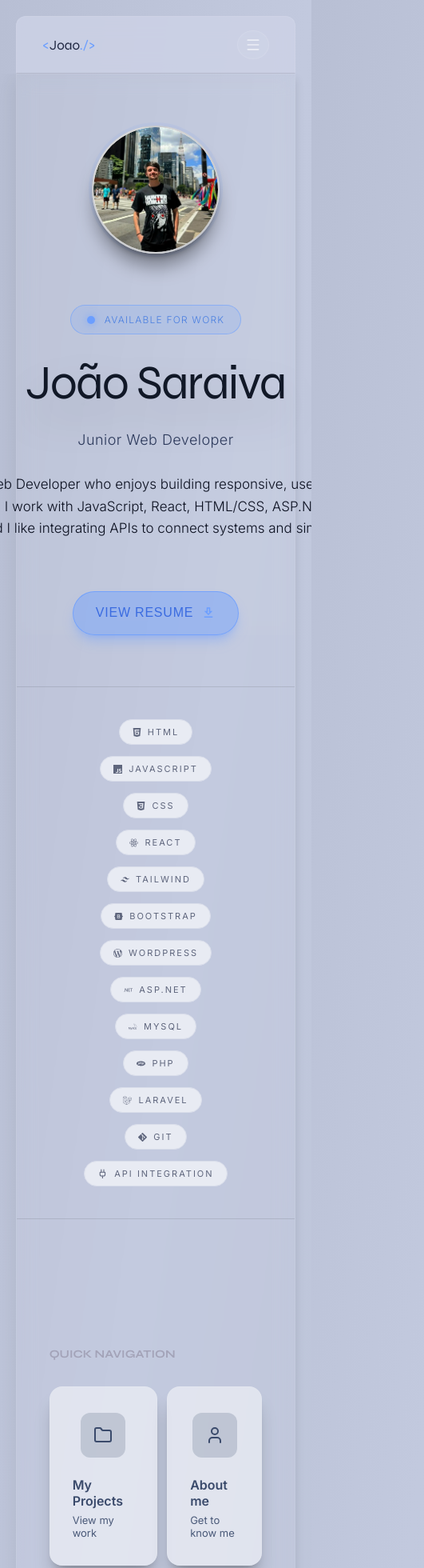
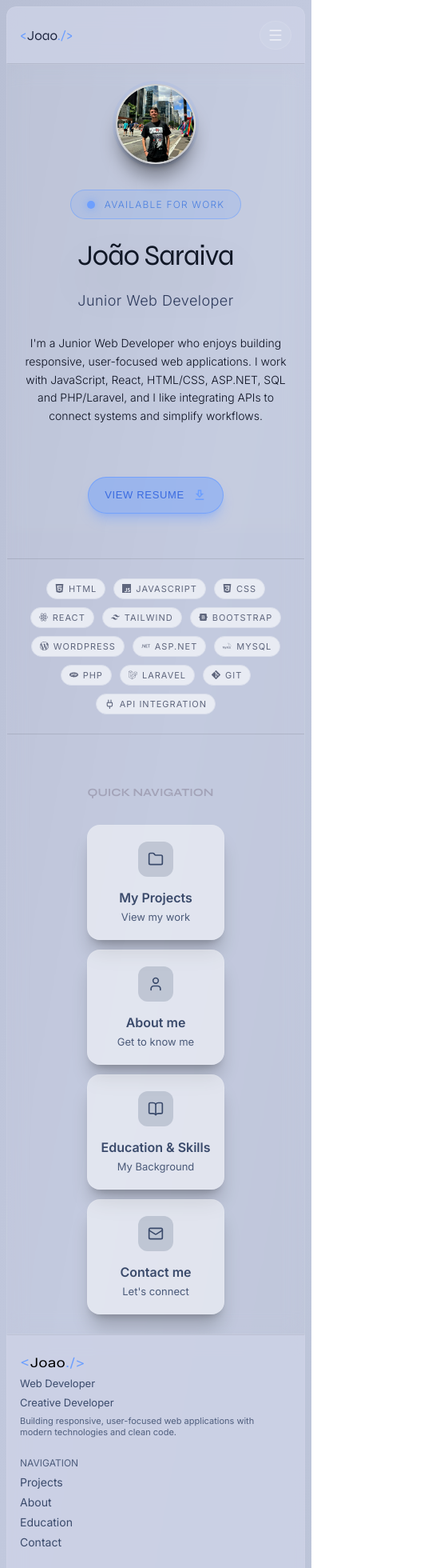
Before and after one commit to joaosaraiva1999/portfolio-joaosaraiva, a React (Vite) app: page / in a window 390 px wide. Shown: the top 1960 px of the page at 80% size, 531 px wide, since content can reach past the window. Built offline with nearby package versions, Linux system fonts and the light colour scheme.

Commit message:
make the entire site responsive for mobile and tablet

```diff
--- a/src/components/Footer/Footer.css
+++ b/src/components/Footer/Footer.css
@@ -1,7 +1,8 @@
 .footer {
   max-width: 100%;
   width: 100%;
-  height: 268px;
+  height: auto;
+  min-height: 268px;
   display: flex;
   flex-direction: column;
   background: linear-gradient(315deg,
@@ -60,9 +61,10 @@
   justify-content: space-between;
   align-items: center;
   width: 100%;
-  height: 212px;
+  height: auto;
+  min-height: 212px;
   border-bottom: 1px solid rgba(0, 0, 0, 0.10);
-  padding: 40px 56px 40px 56px;
+  padding: clamp(1.5rem, 4vw, 2.5rem) clamp(1.5rem, 4vw, 3.5rem);
 }
 
 .Secondary_Footer {
@@ -71,7 +73,7 @@
   align-items: center;
   width: 100%;
   height: 56px;
-  padding: 16px 56px 16px 56px;
+  padding: 16px clamp(1.5rem, 4vw, 3.5rem);
 }
 
 .Secondary_Footer span {
@@ -265,3 +267,28 @@
     height: auto;
   }
 }
+
+@media (max-width: 480px) {
+  .Main_Footer {
+    padding: 1.5rem 1rem;
+    gap: 1.5rem;
+  }
+
+  .Secondary_Footer {
+    padding: 1rem;
+    text-align: center;
+    gap: 8px;
+  }
+
+  .Secondary_Footer span {
+    font-size: 11px;
+  }
+
+  .Footer_Roles span {
+    font-size: 13px;
+  }
+
+  .Footer_Quote {
+    font-size: 11px;
+  }
+}
--- a/src/components/Footer/Footer.jsx
+++ b/src/components/Footer/Footer.jsx
@@ -30,10 +30,10 @@ export default function Footer() {
             <span className={theme}>NAVIGATION</span>
           </div>
           <div className={`Second_Links_Footer_Section ${theme}`}>
-            <a className={theme} href="#projects">Projects</a>
-            <a className={theme} href="#about">About</a>
-            <a className={theme} href="#education">Education</a>
-            <a className={theme} href="#contact">Contact</a>
+            <a className={theme} href="/projects">Projects</a>
+            <a className={theme} href="/about">About</a>
+            <a className={theme} href="/education">Education</a>
+            <a className={theme} href="/contacts">Contact</a>
           </div>
         </div>
         <div className={`Third_Footer_Section ${theme}`}>
@@ -51,7 +51,7 @@ export default function Footer() {
       </section>
       <section className={`Secondary_Footer ${theme}`}>
         <span className={theme}>© 2026 João Saraiva. All rights reserved.</span>
-        <span className={theme}>Designed & Developed by <a href="#about" className={theme}>João Saraiva</a></span>
+        <span className={theme}>Designed & Developed by <a href="/about" className={theme}>João Saraiva</a></span>
       </section>
     </footer>
   )
--- a/src/components/Header/Header.css
+++ b/src/components/Header/Header.css
@@ -130,6 +130,8 @@
   background-color: #1a1a1a;
   z-index: 999;
   position: fixed;
+  top: 0;
+  right: 0;
   border-radius: 12px 0 0 0;
 
 }
@@ -398,3 +400,18 @@
 
 
 }
+
+@media (max-width: 480px) {
+  .header {
+    padding: 0 1rem;
+  }
+
+  .resume {
+    display: none;
+  }
+
+  .sidebar.open {
+    width: 100%;
+    border-radius: 0;
+  }
+}
--- a/src/components/SecondaryHeader/SecondaryHeader.css
+++ b/src/components/SecondaryHeader/SecondaryHeader.css
@@ -4,7 +4,7 @@
   align-items: center;
   justify-content: space-between;
   margin-bottom: 48px;
-  padding: 0 337px;
+  padding: var(--spacing-sub-page);
   gap: 1rem;
   flex-wrap: wrap;
 }
@@ -93,11 +93,6 @@
 
 /*Media Queries*/
 
-@media (max-width: 1200px) {
-  .Secondary-Header {
-    padding: 0 4vw;
-  }
-}
 
 @media (max-width: 768px) {
   .Secondary-Header {
--- a/src/index.css
+++ b/src/index.css
@@ -1,17 +1,11 @@
 /* Google Fonts loaded via <link> in index.html for non-blocking font fetch */
-
-/* Respect user preference for reduced motion — also helps low-end devices */
-@media (prefers-reduced-motion: reduce) {
-  *, *::before, *::after {
-    animation-duration: 0.01ms !important;
-    animation-iteration-count: 1 !important;
-    transition-duration: 0.01ms !important;
-    scroll-behavior: auto !important;
-  }
-}
 
 :root {
   --spacing-sub-page: 0 337px 0 337px;
+}
+
+html {
+  overflow-x: hidden;
 }
 
 * {
@@ -28,7 +22,8 @@ body {
     #1a1a1a;
   min-height: 100vh;
   color: #333;
-  margin: 20px;
+  margin: clamp(8px, 2vw, 20px);
+  overflow-x: hidden;
 }
 
 html[data-theme="light"] body {
@@ -46,3 +41,23 @@ html[data-theme="light"] body {
 .app-wrapper.light {
   border-radius: 11px;
 }
+
+/* ── Responsive spacing ── */
+
+@media (max-width: 1200px) {
+  :root {
+    --spacing-sub-page: 0 4vw 0 4vw;
+  }
+}
+
+@media (max-width: 768px) {
+  :root {
+    --spacing-sub-page: 0 1rem 0 1rem;
+  }
+}
+
+@media (max-width: 480px) {
+  :root {
+    --spacing-sub-page: 0 0.75rem 0 0.75rem;
+  }
+}
--- a/src/pages/About/About.css
+++ b/src/pages/About/About.css
@@ -5,7 +5,7 @@
   border-radius: 12px;
   margin: var(--spacing-sub-page);
   display: flex;
-  padding: 48px;
+  padding: clamp(1.5rem, 4vw, 3rem);
   gap: 4rem;
 }
 
@@ -158,3 +158,60 @@
     0 20px 25px -5px rgba(0, 0, 0, 0.2),
     0 8px 10px -6px rgba(0, 0, 0, 0.2);
 }
+
+/* Media Queries */
+
+@media (max-width: 768px) {
+  .about-page {
+    flex-direction: column;
+    gap: 2rem;
+  }
+
+  .about-left,
+  .about-right {
+    width: 100%;
+  }
+
+  .title h1 {
+    font-size: 36px;
+  }
+
+  .about-text p {
+    font-size: 16px;
+  }
+}
+
+@media (max-width: 480px) {
+  .about-page {
+    gap: 1.5rem;
+  }
+
+  .grid-list {
+    grid-template-columns: 1fr;
+  }
+
+  .experience-first-section {
+    flex-direction: column;
+    align-items: flex-start;
+    gap: 4px;
+  }
+
+  .title h1 {
+    font-size: 28px;
+    margin-bottom: 24px;
+  }
+
+  .title-skills h2,
+  .title-tools h2,
+  .title-experience h2 {
+    font-size: 20px;
+  }
+
+  .about-text p {
+    font-size: 15px;
+  }
+
+  .grid-list .card {
+    padding: 14px 16px;
+  }
+}
--- a/src/pages/Contacts/Contacts.css
+++ b/src/pages/Contacts/Contacts.css
@@ -1,3 +1,9 @@
 .contacts-page {
-  padding: 2rem;
+  background: rgba(255, 255, 255, 0.03);
+  backdrop-filter: blur(12px);
+  border: 1px solid rgba(255, 255, 255, 0.08);
+  border-radius: 1rem;
+  margin: var(--spacing-sub-page);
+  padding: clamp(1.5rem, 2.5vw, 3rem);
+  transition: all ease-in 0.3ms;
 }
--- a/src/pages/Education/Education.css
+++ b/src/pages/Education/Education.css
@@ -3,7 +3,7 @@
   backdrop-filter: blur(12px);
   border: 1px solid rgba(255, 255, 255, 0.08);
   border-radius: 1rem;
-  margin: 0 337px;
+  margin: var(--spacing-sub-page);
   padding: clamp(1.5rem, 2.5vw, 3rem);
   transition: all ease-in 0.3ms;
 }
--- a/src/pages/Home/Home.css
+++ b/src/pages/Home/Home.css
@@ -7,12 +7,12 @@
 .skills {
   max-width: 100%;
   width: 100%;
-  padding-bottom: 80px;
+  padding-bottom: clamp(2.5rem, 6vw, 5rem);
 }
 
 .quicknav {
   width: 100%;
-  padding: 80px;
+  padding: clamp(2rem, 6vw, 5rem);
   display: flex;
   align-items: center;
   flex-direction: column;
@@ -21,7 +21,7 @@
 .hero {
   width: 100%;
   height: auto;
-  padding: 64px;
+  padding: clamp(2rem, 6vw, 4rem);
   display: flex;
   align-items: center;
   justify-content: center;
@@ -100,9 +100,9 @@
   gap: 14px;
   justify-content: center;
   align-items: center;
-  padding: 40px 80px;
+  padding: clamp(1.5rem, 4vw, 2.5rem) clamp(1.5rem, 6vw, 5rem);
   width: 100%;
-  margin-top: 64px;
+  margin-top: clamp(2rem, 5vw, 4rem);
   border-top: 1px solid rgba(255, 255, 255, 0.08);
   border-bottom: 1px solid rgba(255, 255, 255, 0.08);
 }
@@ -133,7 +133,8 @@
 }
 
 .hero_profile {
-  width: 672px;
+  max-width: 672px;
+  width: 100%;
   display: flex;
   align-items: center;
   justify-content: center;
@@ -154,7 +155,7 @@
     0 8px 10px -6px rgba(0, 0, 0, 0.4),
     0 0 0 4px rgba(107, 158, 255, 0.10);
   transition: all 500ms ease;
-  margin-bottom: 64px;
+  margin-bottom: clamp(2rem, 5vw, 4rem);
 }
 
 .hero_img img {
@@ -191,7 +192,7 @@
   letter-spacing: -0.025em;
   filter: drop-shadow(0 25px 25px rgba(0, 0, 0, 0.15));
   transition: color 300ms ease;
-  font-size: 60px;
+  font-size: clamp(2.25rem, 8vw, 3.75rem);
   font-family: 'Syne', sans-serif;
   margin-bottom: 24px;
 }
@@ -441,3 +442,104 @@
     font-size: 24px;
   }
 }
+
+
+
+@media (max-width: 1200px) {
+  .quicknav-container {
+    margin: 0 4vw;
+  }
+}
+
+@media (max-width: 768px) {
+  .quicknav-container {
+    margin: 0 1rem;
+  }
+
+  .hero {
+    padding: 2rem 1.5rem;
+  }
+
+
+
+  .card {
+    padding: 24px 20px;
+    gap: 16px;
+  }
+
+  .hero_img {
+    width: 120px;
+    height: 120px;
+  }
+
+  .hero_skills span {
+    padding: 6px 12px;
+    font-size: 10px;
+    gap: 6px;
+  }
+
+  .hero_skills {
+    gap: 10px;
+  }
+
+  .profile-intro p {
+    font-size: 15px;
+  }
+
+  .download-resume {
+    padding: 12px 24px;
+    font-size: 14px;
+  }
+}
+
+@media (max-width: 480px) {
+  .hero {
+    padding: 1.5rem 1rem;
+  }
+
+  .quicknav {
+    padding: 1.5rem 1rem;
+  }
+
+  .quicknav-container {
+    margin: 0;
+  }
+
+  .quicknav-cards {
+    grid-template-columns: 1fr;
+  }
+
+  .hero_img {
+    width: 100px;
+    height: 100px;
+  }
+
+  .hero_skills span {
+    padding: 5px 10px;
+    font-size: 9px;
+    letter-spacing: 1px;
+  }
+
+  .card {
+    padding: 20px 16px;
+  }
+
+  .card-icon {
+    width: 44px;
+    height: 44px;
+  }
+
+  .card-icon svg {
+    width: 20px;
+    height: 20px;
+  }
+
+  .profile-intro p {
+    font-size: 14px;
+  }
+
+  .download-resume {
+    padding: 10px 20px;
+    font-size: 13px;
+  }
+}
--- a/src/pages/Projects Page/Portfolio/Portfolio.css
+++ b/src/pages/Projects Page/Portfolio/Portfolio.css
@@ -3,7 +3,7 @@
   backdrop-filter: blur(12px);
   border: 1px solid rgba(255, 255, 255, 0.08);
   border-radius: 1rem;
-  margin: 0 337px;
+  margin: var(--spacing-sub-page);
   padding: clamp(1.5rem, 2.5vw, 3rem);
   gap: clamp(1.5rem, 2vw, 2.5rem);
   transition: all ease-in 0.3ms;
@@ -379,3 +379,80 @@
 }
 
 /*Media Queries*/
+
+@media (max-width: 768px) {
+  .project-details-section {
+    flex-wrap: wrap;
+  }
+
+  .detail-section {
+    width: 50%;
+  }
+
+  .overview-section {
+    flex-direction: column;
+    gap: 2rem;
+  }
+
+  .overview,
+  .highlights {
+    width: 100%;
+  }
+
+  .redirect-buttons {
+    flex-direction: column;
+  }
+
+  .visit-website,
+  .visit-sourcecode {
+    width: 100%;
+  }
+
+  .portfolio-intro-section h1 {
+    font-size: clamp(1.75rem, 5vw, 2.5rem);
+  }
+
+  .portfolio-intro-section p {
+    font-size: 1rem;
+  }
+}
+
+@media (max-width: 480px) {
+  .detail-section {
+    width: 100%;
+  }
+
+  .project-details-section {
+    gap: 16px;
+    padding: 24px 0;
+  }
+
+  .close-btn {
+    margin-bottom: 24px;
+  }
+
+  .portfolio-intro-section {
+    margin-bottom: 24px;
+  }
+
+  .Technologies-Section {
+    margin-bottom: 24px;
+  }
+
+  .overview-section {
+    margin-bottom: 24px;
+    gap: 1.5rem;
+  }
+
+  .redirect-buttons {
+    margin-bottom: 24px;
+  }
+
+  .Image-section {
+    border-radius: 12px;
+  }
+
+  .Image-section img {
+    border-radius: 12px;
+  }
+}
--- a/src/pages/Projects Page/Projects.css
+++ b/src/pages/Projects Page/Projects.css
@@ -3,7 +3,7 @@
   backdrop-filter: blur(12px);
   border: 1px solid rgba(255, 255, 255, 0.08);
   border-radius: 1rem;
-  margin: 0 337px;
+  margin: var(--spacing-sub-page);
   display: flex;
   flex-direction: column;
   padding: clamp(1.5rem, 2.5vw, 3rem);
@@ -214,11 +214,6 @@
   color: #344060;
 }
 
-@media (max-width: 1200px) {
-  .projects-page {
-    margin: 0 4vw;
-  }
-}
 
 @media (max-width: 1024px) {
   .projects-page {
```
